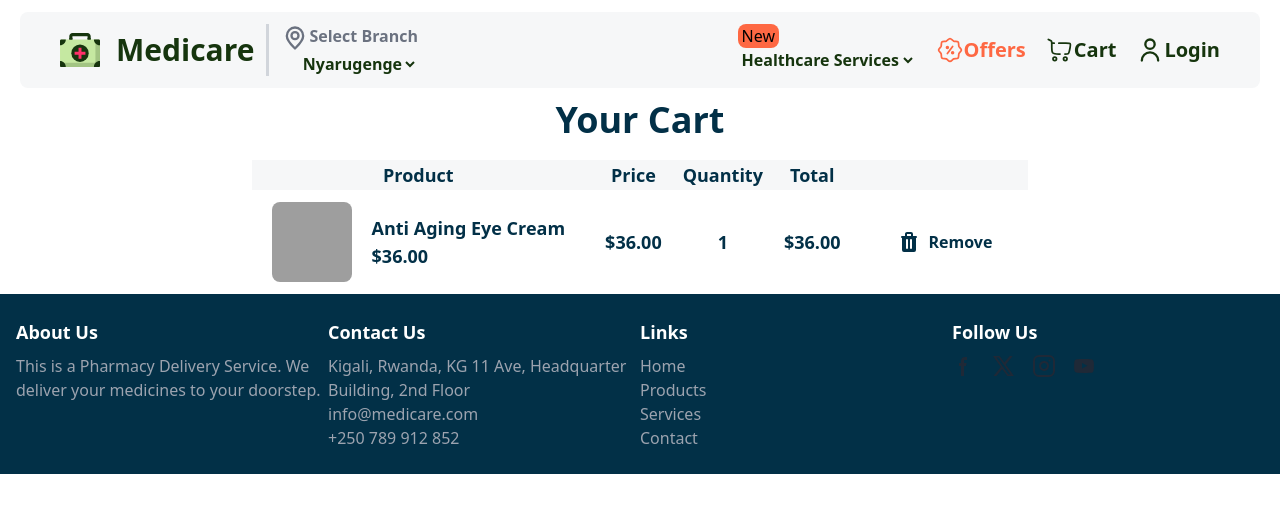
After one commit to Lionel-hub1/pharmacy_delivery, a Django app: page /cart/ in a window 1280 px wide. The commit adds this page. Shown: the top 513 px of the page. Run offline with Django 4.2, Linux system fonts and the light colour scheme; parts of the project's set-up code (start-up, migrations or seed data) failed here and were passed over; some libraries are stand-ins or nearby versions; grey boxes are pictures that could not be loaded.

Commit message:
Basic Cart design completed

```diff
--- /dev/null
+++ b/home/templates/pages/cart.html
@@ -0,0 +1,61 @@
+{% extends "base/base.html" %}
+{% load static %}
+{% block title %}Home{% endblock %}
+{% block content %}
+<div class="flex flex-col items-center justify-center">
+    <h1 class="text-4xl font-bold text-[#023047]">Your Cart</h1>
+    <div class="flex flex-col items-center justify-center mt-5">
+        <table class="w-full">
+            <thead class="bg-[#F6F7F8] text-start rounded-t-lg overflow-hidden">
+                <tr>
+                    <th class="text-lg font-semibold text-[#023047]">Product</th>
+                    <th class="text-lg font-semibold text-[#023047]">Price</th>
+                    <th class="text-lg font-semibold text-[#023047]">Quantity</th>
+                    <th class="text-lg font-semibold text-[#023047]">Total</th>
+                    <th></th>
+                </tr>
+            </thead>
+            <tbody class="text-center">
+                <tr>
+                    <td class="flex flex-row items-center px-5 py-3">
+                        <img
+                            class="w-20 h-20 object-cover rounded-lg"
+                            src="{% static 'eye.jpg' %}"
+                            alt="eye"
+                        />
+                        <div class="flex flex-col justify-start items-start ml-5">
+                            <h1 class="text-lg font-semibold text-[#023047]">
+                                Anti Aging Eye Cream
+                            </h1>
+                            <h2 class="text-lg font-semibold text-[#023047]">$36.00</h2>
+                        </div>
+                    </td>
+                    <td class="text-lg font-semibold text-[#023047] px-5 py-3">$36.00</td>
+                    <td class="text-lg font-semibold text-[#023047] px-5 py-3">1</td>
+                    <td class="text-lg font-semibold text-[#023047] px-5 py-3">$36.00</td>
+                    <td class="px-5 py-3">
+                        <button
+                            class="flex items-center justify-center gap-2 px-4 py-2 rounded-lg text-[#023047] font-semibold hover:bg-[#F6F7F8] transition-all duration-300 ease-in"
+                        >
+                            <svg
+                                class="w-6 h-6"
+                                aria-hidden="true"
+                                xmlns="http://www.w3.org/2000/svg"
+                                fill="currentColor"
+                                viewBox="0 0 24 24"
+                            >
+                                <path
+                                    fill-rule="evenodd"
+                                    d="M8.6 2.6A2 2 0 0 1 10 2h4a2 2 0 0 1 2 2v2h3a1 1 0 1 1 0 2v12a2 2 0 0 1-2 2H7a2 2 0 0 1-2-2V8a1 1 0 0 1 0-2h3V4c0-.5.2-1 .6-1.4ZM10 6h4V4h-4v2Zm1 4a1 1 0 1 0-2 0v8a1 1 0 1 0 2 0v-8Zm4 0a1 1 0 1 0-2 0v8a1 1 0 1 0 2 0v-8Z"
+                                    clip-rule="evenodd"
+                                />
+                            </svg>
+                            Remove
+                        </button>
+                    </td>
+                </tr>
+            </tbody>
+        </table>
+    </div>
+</div>
+{% endblock %}
--- a/home/templates/partials/footer.html
+++ b/home/templates/partials/footer.html
@@ -66,6 +66,12 @@
                 </svg>
               </a>
               <a href="#" class="text-gray-400 hover:text-white mr-4">
+                <svg class="w-6 h-6 text-gray-800 dark:text-white" fill="none" stroke="currentColor" stroke-linecap="round" stroke-linejoin="round" stroke-width="2" class="w-5 h-5" viewBox="0 0 24 24">
+                  <rect width="20" height="20" x="2" y="2" rx="5" ry="5"></rect>
+                  <path d="M16 11.37A4 4 0 1112.63 8 4 4 0 0116 11.37zm1.5-4.87h.01"></path>
+                </svg>
+              </a>
+              <a href="#" class="text-gray-400 hover:text-white mr-4">
                 <svg
                   class="w-6 h-6 text-gray-800 dark:text-white"
                   aria-hidden="true"
--- a/home/templates/partials/navbar.html
+++ b/home/templates/partials/navbar.html
@@ -1,5 +1,5 @@
 <nav
-  class="z-10 sticky top-0 bg-[#F6F7F8] mx-5 my-3 rounded-lg px-10 py-3 flex flex-row justify-between"
+  class="z-50 sticky top-0 bg-[#F6F7F8] mx-5 my-3 rounded-lg px-10 py-3 flex flex-row justify-between"
 >
   <div class="flex flex-row">
     <!-- brand -->
@@ -205,7 +205,8 @@
       </svg>
       <span class="text-xl text-[#FE6843] font-semibold">Offers</span>
     </div>
-    <div
+    <a
+    href="{% url 'cart' %}"
       class="flex flex-row items-center hover:cursor-pointer hover:bg-[#16350E] hover:bg-opacity-5 hover:rounded-lg"
     >
       <svg
@@ -240,7 +241,7 @@
         </g>
       </svg>
       <span class="text-xl text-[#16350E] font-semibold">Cart</span>
-    </div>
+    </a>
     <div
       class="flex flex-row items-center hover:cursor-pointer hover:bg-[#16350E] hover:bg-opacity-5 hover:rounded-lg"
     >
--- a/home/urls.py
+++ b/home/urls.py
@@ -7,4 +7,5 @@ urlpatterns = [
     path("login/", views.login, name="login"),
     path("signup/", views.signup, name="signup"),
     path("products/", views.products, name="products"),
+    path("cart/", views.cart, name="cart"),
 ]
--- a/home/views.py
+++ b/home/views.py
@@ -15,3 +15,7 @@ def signup(request):
 
 def products(request):
     return render(request, "pages/products.html")
+
+
+def cart(request):
+    return render(request, "pages/cart.html")
```
Also changed, not shown: home/models.py (+37 -37 lines).
